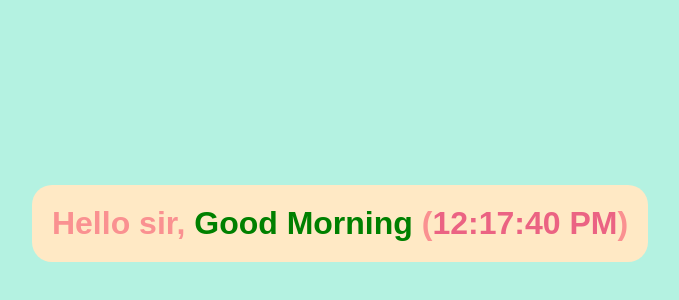
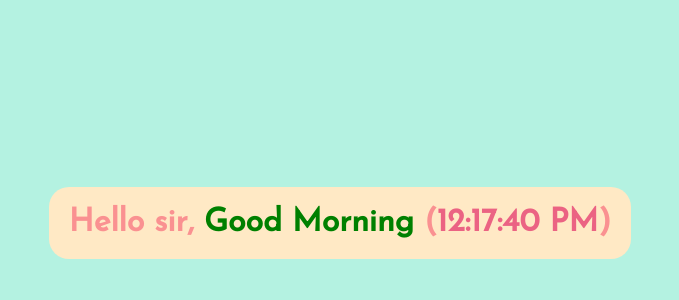
Before and after one commit to hritikpatidar/good-morning-assigement, a React (Create React App) app: page / in a window 1280 px wide. Shown: the part 132-432 px from the top of the page, without its empty margins (300-979 px from the left). Built offline with nearby package versions, Linux system fonts and the light colour scheme.

Commit message:
brackets

```diff
--- a/public/index.html
+++ b/public/index.html
@@ -10,6 +10,9 @@
       content="Web site created using create-react-app"
     />
     <link rel="apple-touch-icon" href="%PUBLIC_URL%/logo192.png" />
+    <link rel="preconnect" href="https://fonts.googleapis.com">
+<link rel="preconnect" href="https://fonts.gstatic.com" crossorigin>
+<link href="https://fonts.googleapis.com/css2?family=Josefin+Sans&display=swap" rel="stylesheet">
     <!--
       manifest.json provides metadata used when your web app is installed on a
       user's mobile device or desktop. See https://developers.google.com/web/fundamentals/web-app-manifest/
--- a/src/App.css
+++ b/src/App.css
@@ -3,7 +3,7 @@
   box-sizing: border-box;
   margin: 0px;
   padding: 0%;
-  font-family: "josefinsans",sans-serif;
+  font-family: 'Josefin Sans', sans-serif;
 }
 div{
   width: 100%;
```
